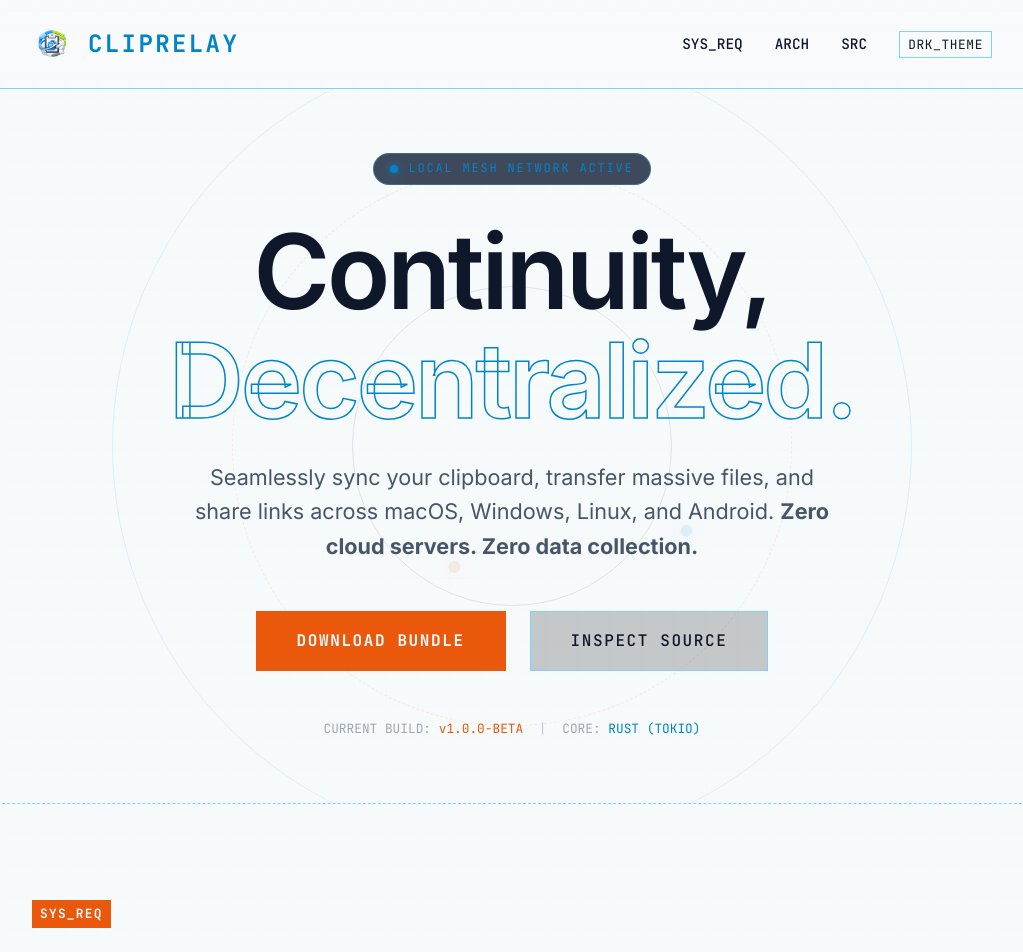
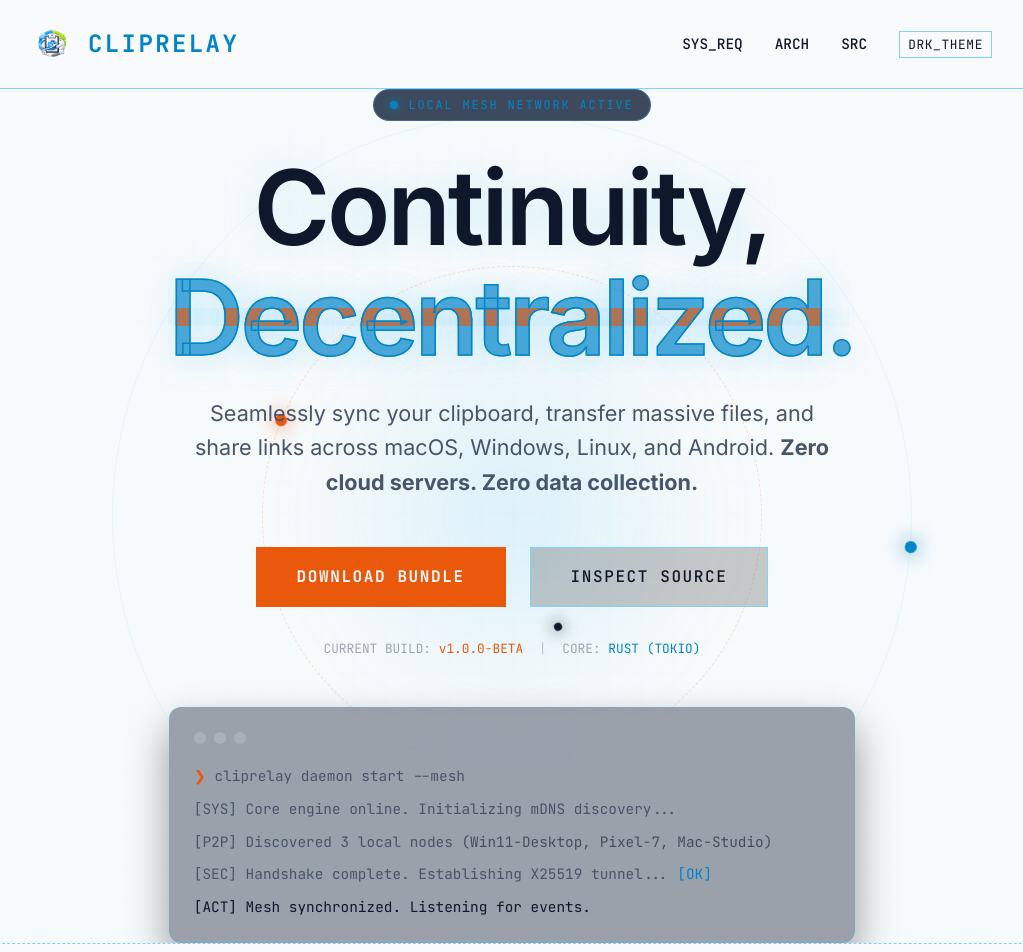
Before and after one commit to ChinmayyK/ClipRelay-web, a React (Vite) app: page / in a window 1280 px wide. Shown: the top 952 px of the page, without its empty margins (128-1151 px from the left). Built offline with nearby package versions, Linux system fonts and the light colour scheme.

Commit message:
feat: enhance hero with blurred terminal palette and animated core glow

```diff
--- a/src/components/Hero.tsx
+++ b/src/components/Hero.tsx
@@ -16,18 +16,34 @@
       delay: 0.2
     });
 
-    // Orbiting nodes animation
-    gsap.to('.orbit-node', {
+    // Reveal terminal card
+    gsap.from('.hero-terminal-card', {
+      opacity: 0,
+      y: 60,
+      rotationX: 10,
+      transformPerspective: 1000,
+      duration: 1.5,
+      delay: 0.8,
+      ease: 'power3.out'
+    });
+
+    // Orbiting rings animation (rotating the entire container is perfectly responsive)
+    gsap.to('.orbit-ring-1', {
       rotation: 360,
-      transformOrigin: "center 200px",
-      duration: 20,
+      duration: 25,
       repeat: -1,
       ease: 'linear'
     });
 
-    gsap.to('.orbit-node-reverse', {
+    gsap.to('.orbit-ring-2', {
       rotation: -360,
-      transformOrigin: "center 140px",
+      duration: 35,
+      repeat: -1,
+      ease: 'linear'
+    });
+
+    gsap.to('.orbit-ring-3', {
+      rotation: 360,
       duration: 15,
       repeat: -1,
       ease: 'linear'
@@ -47,14 +63,26 @@
     <section ref={container} className="section" style={{ borderBottom: '1px dashed var(--border)', minHeight: 'calc(100vh - 85px)', display: 'flex', flexDirection: 'column', justifyContent: 'center', alignItems: 'center', position: 'relative', overflow: 'hidden', padding: '0' }}>
 
       {/* Background Graphic */}
-      <div style={{ position: 'absolute', top: '50%', left: '50%', transform: 'translate(-50%, -50%)', width: '100vw', height: '100vw', maxWidth: '800px', maxHeight: '800px', pointerEvents: 'none', opacity: 0.1, zIndex: 0 }}>
-        <div style={{ position: 'absolute', top: '50%', left: '50%', transform: 'translate(-50%, -50%)', width: '100%', height: '100%', border: '1px solid var(--accent-alt)', borderRadius: '50%' }}></div>
-        <div style={{ position: 'absolute', top: '50%', left: '50%', transform: 'translate(-50%, -50%)', width: '70%', height: '70%', border: '1px dashed var(--accent)', borderRadius: '50%' }}></div>
-        <div style={{ position: 'absolute', top: '50%', left: '50%', transform: 'translate(-50%, -50%)', width: '40%', height: '40%', border: '1px solid var(--fg)', borderRadius: '50%' }}></div>
+      <div style={{ position: 'absolute', top: '50%', left: '50%', transform: 'translate(-50%, -50%)', width: '100vw', height: '100vw', maxWidth: '1000px', maxHeight: '1000px', pointerEvents: 'none', zIndex: 0 }}>
+
+        {/* Core Glow */}
+        <div style={{ position: 'absolute', top: '50%', left: '50%', transform: 'translate(-50%, -50%)', width: '50%', height: '50%', background: 'radial-gradient(circle, rgba(56, 189, 248, 0.15) 0%, transparent 60%)', filter: 'blur(30px)' }}></div>
+
+        {/* Radar Rings */}
+        <div style={{ position: 'absolute', top: '10%', left: '10%', width: '80%', height: '80%', border: '1px solid rgba(56, 189, 248, 0.1)', borderRadius: '50%' }}></div>
+        <div style={{ position: 'absolute', top: '25%', left: '25%', width: '50%', height: '50%', border: '1px dashed rgba(249, 115, 22, 0.2)', borderRadius: '50%' }}></div>
+        <div style={{ position: 'absolute', top: '38%', left: '38%', width: '24%', height: '24%', border: '1px dotted rgba(226, 232, 240, 0.2)', borderRadius: '50%' }}></div>
 
         {/* Orbiting Elements */}
-        <div className="orbit-node" style={{ position: 'absolute', top: 'calc(50% - 200px)', left: 'calc(50% - 6px)', width: '12px', height: '12px', background: 'var(--accent-alt)', borderRadius: '50%', boxShadow: '0 0 20px var(--accent-alt)' }}></div>
-        <div className="orbit-node-reverse" style={{ position: 'absolute', top: 'calc(50% - 140px)', left: 'calc(50% - 6px)', width: '12px', height: '12px', background: 'var(--accent)', borderRadius: '50%', boxShadow: '0 0 20px var(--accent)' }}></div>
+        <div className="orbit-ring-1" style={{ position: 'absolute', top: '0', left: '0', width: '100%', height: '100%' }}>
+          <div style={{ position: 'absolute', top: '10%', left: 'calc(50% - 6px)', transform: 'translateY(-50%)', width: '12px', height: '12px', background: 'var(--accent-alt)', borderRadius: '50%', boxShadow: '0 0 20px var(--accent-alt)' }}></div>
+        </div>
+        <div className="orbit-ring-2" style={{ position: 'absolute', top: '0', left: '0', width: '100%', height: '100%' }}>
+          <div style={{ position: 'absolute', top: '25%', left: 'calc(50% - 6px)', transform: 'translateY(-50%)', width: '12px', height: '12px', background: 'var(--accent)', borderRadius: '50%', boxShadow: '0 0 20px var(--accent)' }}></div>
+        </div>
+        <div className="orbit-ring-3" style={{ position: 'absolute', top: '0', left: '0', width: '100%', height: '100%' }}>
+          <div style={{ position: 'absolute', top: '38%', left: 'calc(50% - 4px)', transform: 'translateY(-50%)', width: '8px', height: '8px', background: 'var(--fg)', borderRadius: '50%', boxShadow: '0 0 15px var(--fg)' }}></div>
+        </div>
       </div>
 
       <div className="container" style={{ position: 'relative', zIndex: 10, maxWidth: '900px', textAlign: 'center', display: 'flex', flexDirection: 'column', alignItems: 'center' }}>
@@ -74,10 +102,11 @@
           marginBottom: '1.5rem',
           textTransform: 'none',
           fontFamily: 'var(--font-sans)',
-          fontWeight: 600
+          fontWeight: 600,
+          textShadow: '0 0 40px rgba(56, 189, 248, 0.2)'
         }}>
           Continuity, <br/>
-          <span style={{ color: 'transparent', WebkitTextStroke: '1.5px var(--accent-alt)' }}>Decentralized.</span>
+          <span className="glitch" data-text="Decentralized." style={{ color: 'transparent', WebkitTextStroke: '1.5px var(--accent-alt)' }}>Decentralized.</span>
         </h1>
 
         <p className="hero-reveal" style={{
@@ -95,8 +124,24 @@
           <a href="https://github.com/ChinmayyK/cliprelay" className="button-secondary" style={{ padding: '1rem 2.5rem', fontSize: '1rem', border: '1px solid var(--border)', color: 'var(--fg)', textDecoration: 'none', fontFamily: 'var(--font-mono)', textTransform: 'uppercase', letterSpacing: '0.1em', transition: 'all 0.2s', background: 'rgba(0,0,0,0.2)' }}>INSPECT SOURCE</a>
         </div>
 
-        <div className="hero-reveal" style={{ marginTop: '3rem', fontFamily: 'var(--font-mono)', fontSize: '0.8rem', color: 'var(--fg-dim)' }}>
+        <div className="hero-reveal" style={{ marginTop: '2rem', fontFamily: 'var(--font-mono)', fontSize: '0.8rem', color: 'var(--fg-dim)' }}>
           <span style={{ opacity: 0.5 }}>CURRENT BUILD:</span> <span style={{ color: 'var(--accent)' }}>v1.0.0-BETA</span> <span style={{ margin: '0 0.5rem', opacity: 0.3 }}>|</span> <span style={{ opacity: 0.5 }}>CORE:</span> <span style={{ color: 'var(--accent-alt)' }}>RUST (TOKIO)</span>
+        </div>
+
+        {/* Glassmorphic Terminal Window */}
+        <div className="hero-terminal-card" style={{ marginTop: '3rem', width: '100%', maxWidth: '700px', background: 'rgba(16, 29, 53, 0.4)', backdropFilter: 'blur(16px)', WebkitBackdropFilter: 'blur(16px)', border: '1px solid rgba(56, 189, 248, 0.2)', borderRadius: '12px', padding: '1.5rem', textAlign: 'left', boxShadow: '0 20px 40px rgba(0,0,0,0.4)', position: 'relative' }}>
+          <div style={{ display: 'flex', gap: '8px', marginBottom: '1.25rem' }}>
+            <div style={{ width: '12px', height: '12px', borderRadius: '50%', background: 'rgba(255, 255, 255, 0.15)' }}></div>
+            <div style={{ width: '12px', height: '12px', borderRadius: '50%', background: 'rgba(255, 255, 255, 0.15)' }}></div>
+            <div style={{ width: '12px', height: '12px', borderRadius: '50%', background: 'rgba(255, 255, 255, 0.15)' }}></div>
+          </div>
+          <div style={{ fontFamily: 'var(--font-mono)', fontSize: 'clamp(0.75rem, 3vw, 0.9rem)', color: 'var(--fg-dim)', display: 'flex', flexDirection: 'column', gap: '0.6rem' }}>
+            <div><span style={{ color: 'var(--accent)' }}>❯</span> cliprelay daemon start --mesh</div>
+            <div>[SYS] Core engine online. Initializing mDNS discovery...</div>
+            <div>[P2P] Discovered 3 local nodes <span style={{ color: 'var(--fg)', opacity: 0.6 }}>(Win11-Desktop, Pixel-7, Mac-Studio)</span></div>
+            <div>[SEC] Handshake complete. Establishing X25519 tunnel... <span style={{ color: 'var(--accent-alt)' }}>[OK]</span></div>
+            <div style={{ color: 'var(--fg)' }}>[ACT] Mesh synchronized. Listening for events.<span className="cursor-blink"></span></div>
+          </div>
         </div>
 
       </div>
```
